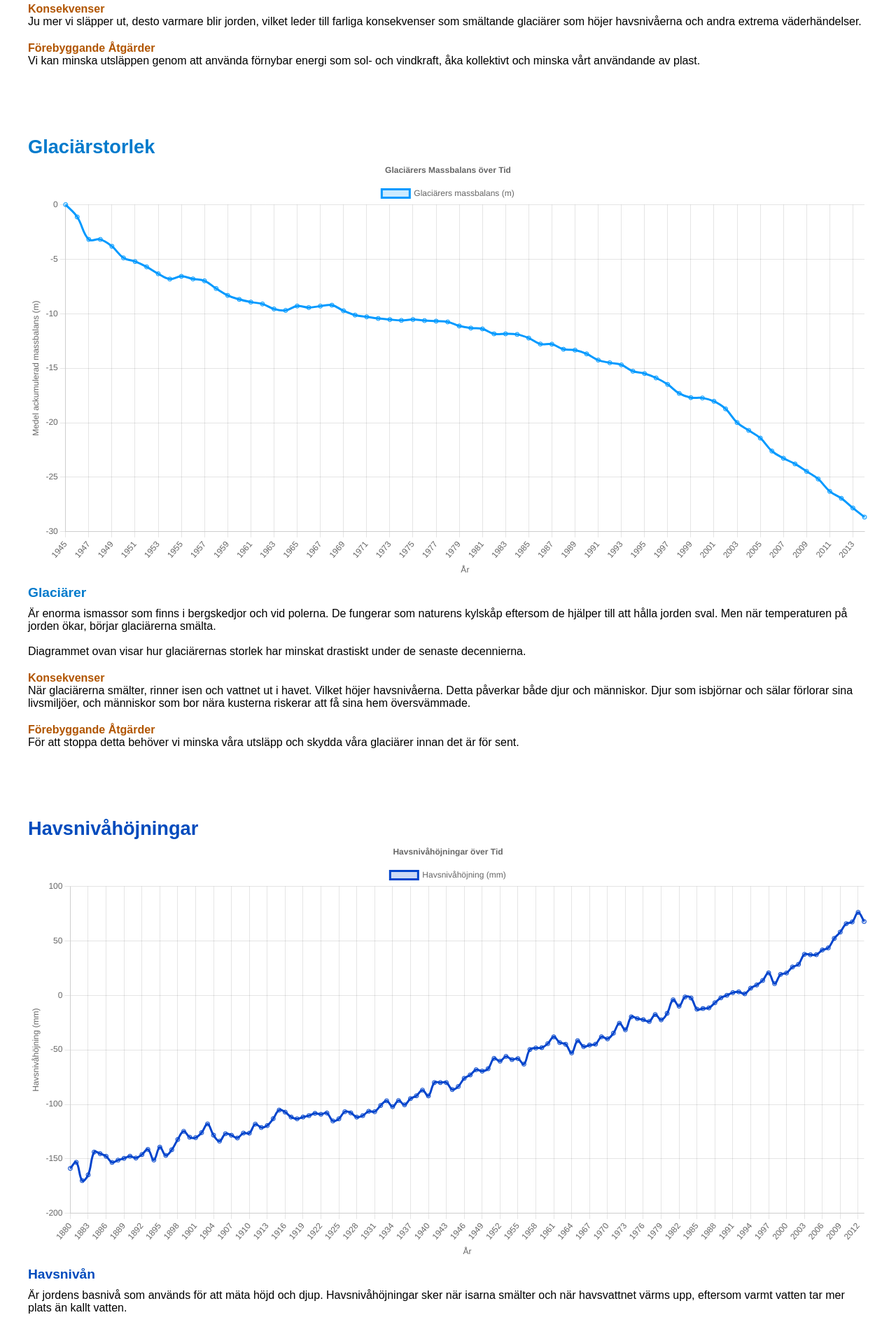
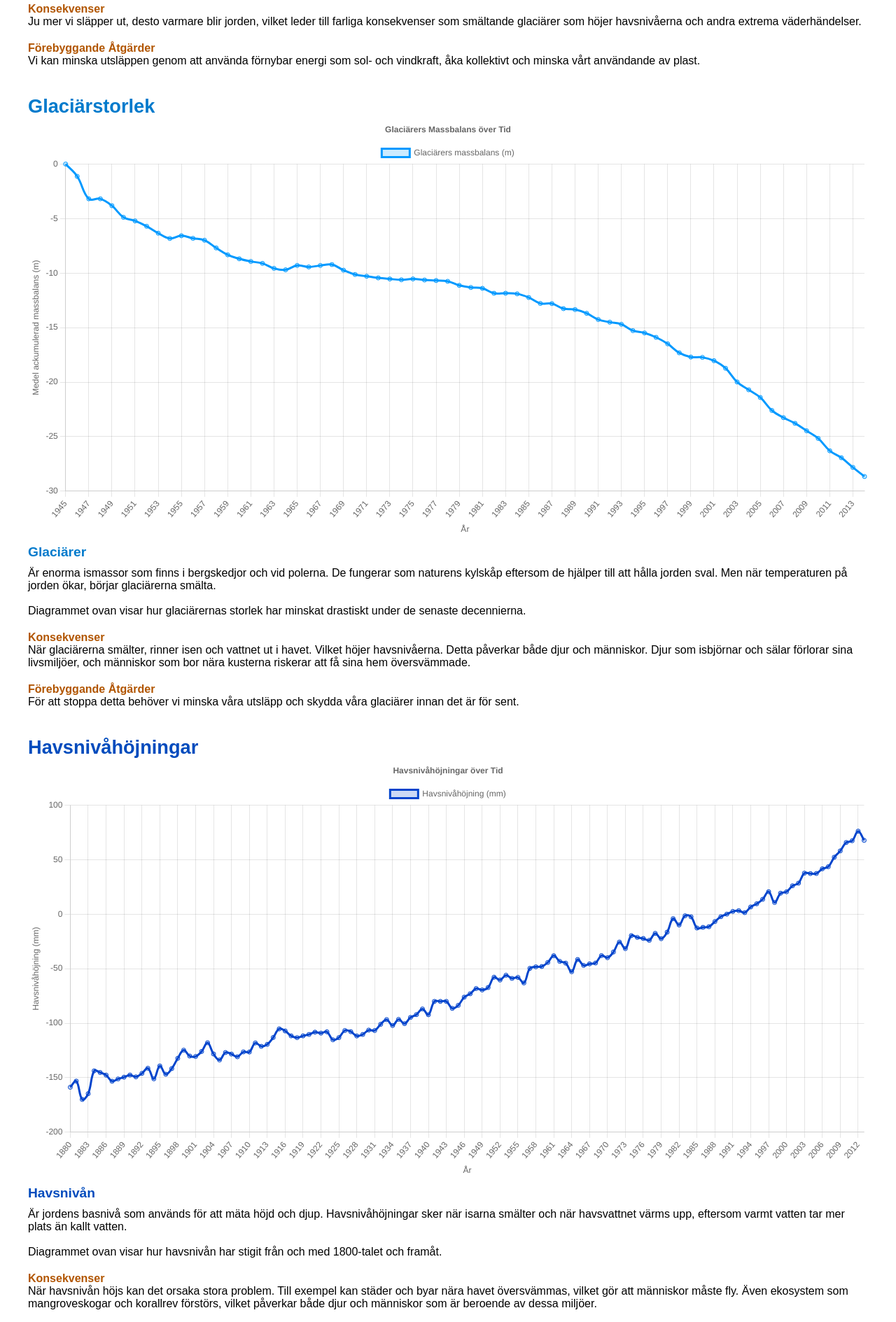
Before and after one commit to gremdot/Klimatvanner, a React (Create React App) app: page /fakta-om in a window 1280 px wide. Shown: the part 1280-3169 px from the top of the page at 70% size. Built offline with nearby package versions, Linux system fonts and the light colour scheme.

Commit message:
Renamed Tables

```diff
--- a/src/FaktaOm.jsx
+++ b/src/FaktaOm.jsx
@@ -1,14 +1,12 @@
 import React from 'react';
 import './App.css';
 import Utsläppstabell from './Utsläppstabell'; // För CO2-utsläpp
-import GlacierChart from './GlacierChart'; // För glaciärstorlek
-import SeaLevelChart from './SeaLevelChart'; // För havsnivåhöjningar
+import Glaciärtabell from './Glaciärtabell'; // För glaciärstorlek
+import Havsnivåtabell from './Havsnivåtabell'; // För havsnivåhöjningar
 
 
 const FaktaOm = () => {
   return (
-
-
     <div>
       {/* Hero-sektionen */}
       <header className="hero">
@@ -38,10 +36,10 @@ const FaktaOm = () => {
           <h4>Förebyggande Åtgärder</h4>
           <p>Vi kan minska utsläppen genom att använda förnybar energi som sol- och vindkraft, åka kollektivt och minska vårt användande av plast.</p>
         </section>
-<br/>
+
         {/* Glaciärstorlek */}
       <section class="tables">
-         <GlacierChart />
+         <Glaciärtabell />
          <h3 id="glac-h3">Glaciärer</h3>
          <p>Är enorma ismassor som finns i bergskedjor och vid polerna. De fungerar som naturens kylskåp eftersom de hjälper till att hålla jorden sval. Men när temperaturen på jorden ökar, börjar glaciärerna smälta.
          <br /><br />Diagrammet ovan visar hur glaciärernas storlek har minskat drastiskt under de senaste decennierna. </p>
@@ -51,10 +49,9 @@ const FaktaOm = () => {
          <p>För att stoppa detta behöver vi minska våra utsläpp och skydda våra glaciärer innan det är för sent.</p>
         </section>
 
-<br/>
         {/* Havsnivåhöjningar */}
         <section class="tables">
-        <SeaLevelChart />
+        <Havsnivåtabell />
         <h3 id="sea-h3">Havsnivån</h3>
         <p>Är jordens basnivå som används för att mäta höjd och djup. Havsnivåhöjningar sker när isarna smälter och när havsvattnet värms upp, eftersom varmt vatten tar mer plats än kallt vatten.
         <br /><br />Diagrammet ovan visar hur havsnivån har stigit från och med 1800-talet och framåt. </p>
--- a/src/SeaLevelChart.jsx
+++ b/src/Glaciärtabell.jsx
@@ -1,6 +1,6 @@
 import React from 'react';
 import { Line } from 'react-chartjs-2';
-import seaLevelData from './data/Sea_level.json';
+import glacierData from './data/Glaciers_size.json';
 import {
   Chart as ChartJS,
   CategoryScale,
@@ -22,15 +22,15 @@ ChartJS.register(
   Legend
 );
 
-const SeaLevelChart = () => {
+const Glaciärtabell = () => {
   const data = {
-    labels: seaLevelData.map((item) => item.Time.split('-')[0]), // Extrahera bara året
+    labels: glacierData.map((item) => item.Year), // Extraherar året från datan
     datasets: [
       {
-        label: 'Havsnivåhöjning (mm)',
-        data: seaLevelData.map((item) => item.GMSL),
-        borderColor: '#0044cc',
-        backgroundColor: 'rgba(0, 68, 204, 0.2)',
+        label: 'Glaciärers massbalans (m)',
+        data: glacierData.map((item) => item['Mean cumulative mass balance']),
+        borderColor: '#0099ff',
+        backgroundColor: 'rgba(0, 153, 255, 0.2)',
         tension: 0.4,
       },
     ],
@@ -44,31 +44,31 @@ const SeaLevelChart = () => {
       },
       title: {
         display: true,
-        text: 'Havsnivåhöjningar över Tid',
+        text: 'Glaciärers Massbalans över Tid',
       },
     },
     scales: {
       x: {
         title: {
           display: true,
-          text: 'År',
+          text: 'År', // Beskrivning för x-axeln
         },
       },
       y: {
         title: {
           display: true,
-          text: 'Havsnivåhöjning (mm)',
+          text: 'Medel ackumulerad massbalans (m)', // Beskrivning för y-axeln
         },
       },
     },
   };
 
   return (
-    <div className="sealevel">
-      <h2>Havsnivåhöjningar</h2>
+    <div className="glacier">
+      <h2>Glaciärstorlek</h2>
       <Line data={data} options={options} />
     </div>
   );
 };
 
-export default SeaLevelChart;
+export default Glaciärtabell;
--- a/src/GlacierChart.jsx
+++ b/src/Havsnivåtabell.jsx
@@ -1,6 +1,6 @@
 import React from 'react';
 import { Line } from 'react-chartjs-2';
-import glacierData from './data/Glaciers_size.json';
+import seaLevelData from './data/Sea_level.json';
 import {
   Chart as ChartJS,
   CategoryScale,
@@ -22,15 +22,15 @@ ChartJS.register(
   Legend
 );
 
-const GlacierChart = () => {
+const Havsnivåtabell = () => {
   const data = {
-    labels: glacierData.map((item) => item.Year), // Extraherar året från datan
+    labels: seaLevelData.map((item) => item.Time.split('-')[0]), // Extrahera bara året
     datasets: [
       {
-        label: 'Glaciärers massbalans (m)',
-        data: glacierData.map((item) => item['Mean cumulative mass balance']),
-        borderColor: '#0099ff',
-        backgroundColor: 'rgba(0, 153, 255, 0.2)',
+        label: 'Havsnivåhöjning (mm)',
+        data: seaLevelData.map((item) => item.GMSL),
+        borderColor: '#0044cc',
+        backgroundColor: 'rgba(0, 68, 204, 0.2)',
         tension: 0.4,
       },
     ],
@@ -44,31 +44,31 @@ const GlacierChart = () => {
       },
       title: {
         display: true,
-        text: 'Glaciärers Massbalans över Tid',
+        text: 'Havsnivåhöjningar över Tid',
       },
     },
     scales: {
       x: {
         title: {
           display: true,
-          text: 'År', // Beskrivning för x-axeln
+          text: 'År',
         },
       },
       y: {
         title: {
           display: true,
-          text: 'Medel ackumulerad massbalans (m)', // Beskrivning för y-axeln
+          text: 'Havsnivåhöjning (mm)',
         },
       },
     },
   };
 
   return (
-    <div className="glacier">
-      <h2>Glaciärstorlek</h2>
+    <div className="sealevel">
+      <h2>Havsnivåhöjningar</h2>
       <Line data={data} options={options} />
     </div>
   );
 };
 
-export default GlacierChart;
+export default Havsnivåtabell;
```
